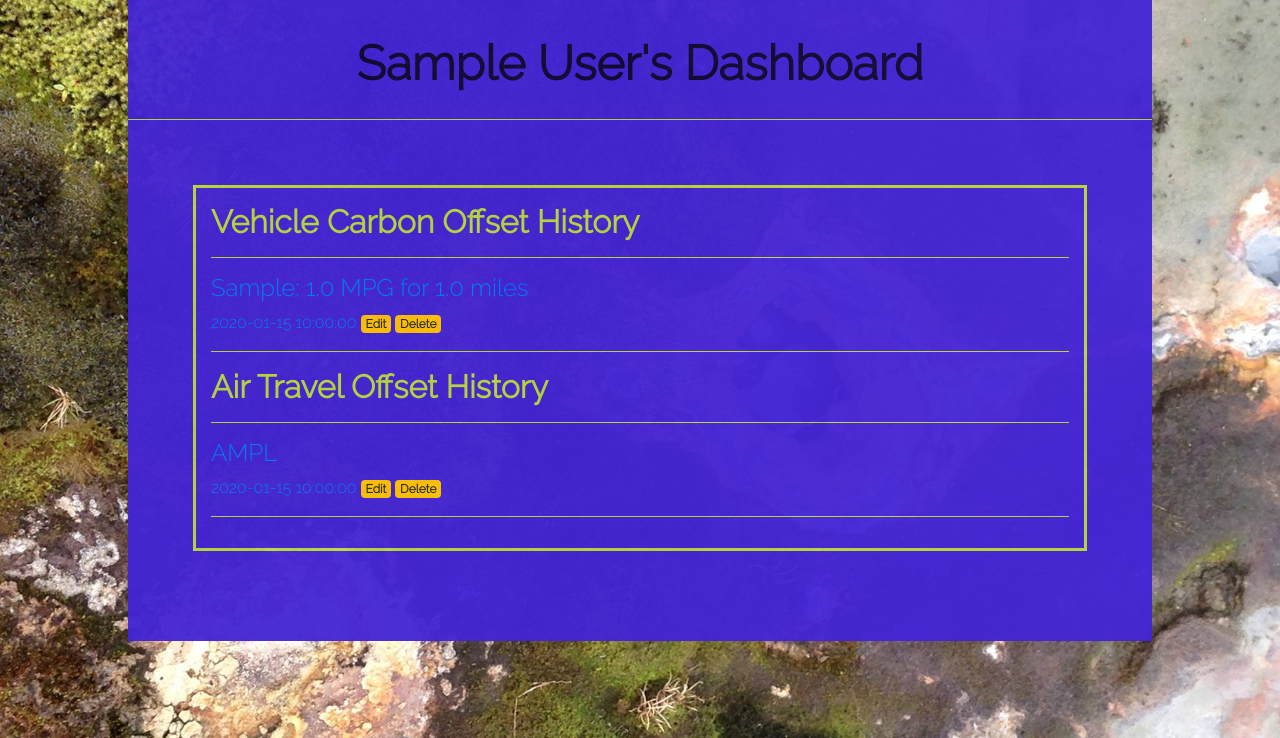
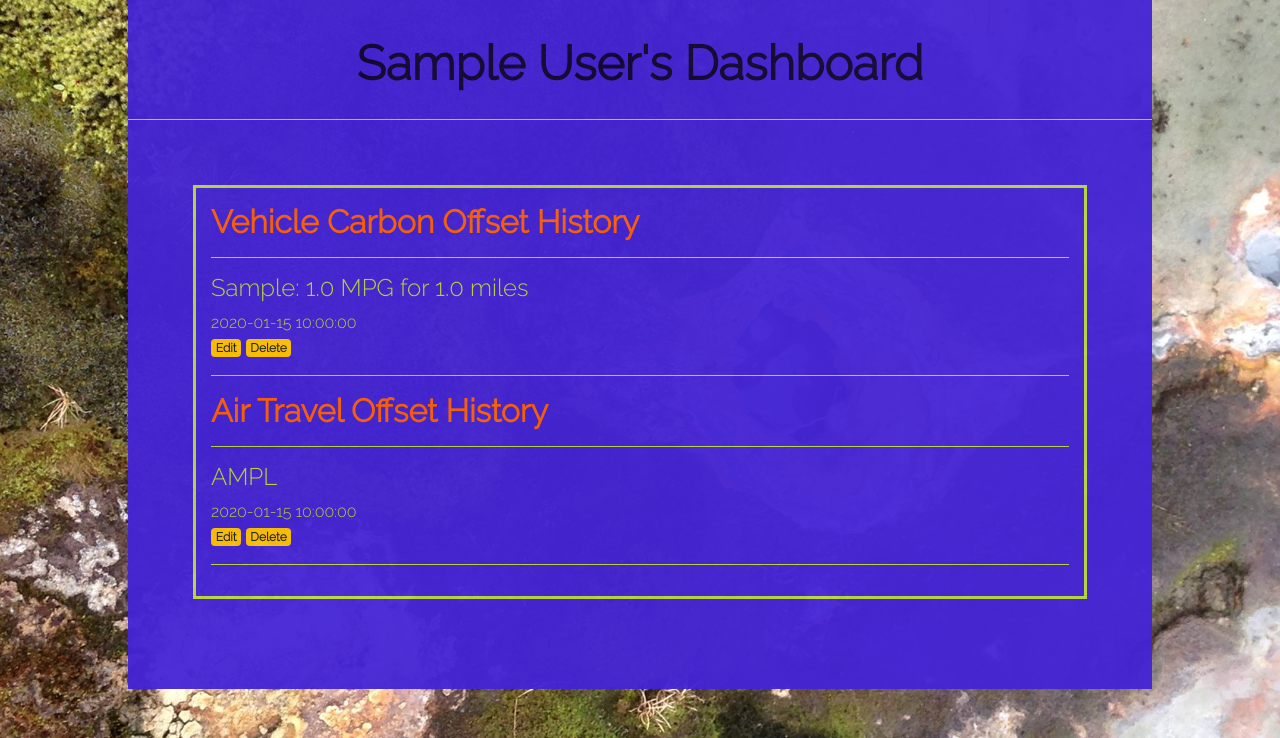
Before and after one commit to kc108/carbon-project, a Flask app: page /home in a window 1280 px wide. Shown: the part 62-800 px from the top of the page. Run offline with Flask 2, Linux system fonts and the light colour scheme; a user stored in the database is signed in; tables that the repository leaves empty hold one stand-in row (values such as "Sample post"); some libraries are stand-ins or nearby versions.

Commit message:
continued styling user's dashboard

```diff
--- a/static/css/style.css
+++ b/static/css/style.css
@@ -146,7 +146,7 @@ nav.navbar, #navbar-bg-base {
 
 /* DASHBOARD STYLING */
 .car-title-dashboard, .aeroplane-title-dashboard {
-    color: #B8D93F;
+    color: #FC600A;
     font-weight: bold;
 }
 .content-dashboard {
@@ -160,3 +160,7 @@ nav.navbar, #navbar-bg-base {
     font-weight: bolder;
     font-size: 3rem;
 }
+
+.car-dashboard, .dashboard-aeroplane {
+    color: #B8D93F;
+}
--- a/templates/home.html
+++ b/templates/home.html
@@ -8,9 +8,9 @@
         <h2 class="car-title-dashboard">Vehicle Carbon Offset History</h2>
         <hr class="dashboard-line-break car-break-line">
         {% for query in ground_queries %}
-            <a href="{{ url_for('show_ground_query', query_id=query['id']) }}">
-                <h4>{{ query.city }}: {{query.mpg}} MPG for {{query.miles}} miles</h4>
-                {{ query.created }}
+            <a class="car-dashboard" href="{{ url_for('show_ground_query', query_id=query['id']) }}">
+                <h4 class="car-dashboard">{{ query.city }}: {{query.mpg}} MPG for {{query.miles}} miles</h4>
+                <div class="car-dashboard">{{ query.created }}</div>
             <a href="{{ url_for('edit_ground_query', id=query.id) }}">
                 <span class="badge badge-warning">Edit</span>
             </a>
@@ -25,9 +25,9 @@
     <h2 class="aeroplane-title-dashboard">Air Travel Offset History</h2>
     <hr class="dashboard-line-break">
     {% for query in air_queries %}
-        <a href="{{ url_for('show_air_query', query_id=query['id']) }}">
-            <h4>{{ query.list_airports() }}</h4>
-            {{ query.created }}
+        <a class="dashboard-aeroplane" href="{{ url_for('show_air_query', query_id=query['id']) }}">
+            <h4 class="dashboard-aeroplane">{{ query.list_airports() }}</h4>
+            <div class="dashboard-aeroplane">{{ query.created }}</div>
         </a>
         <a href="{{ url_for('edit_air_query', id=query.id) }}">
             <span class="badge badge-warning">Edit</span>
```
